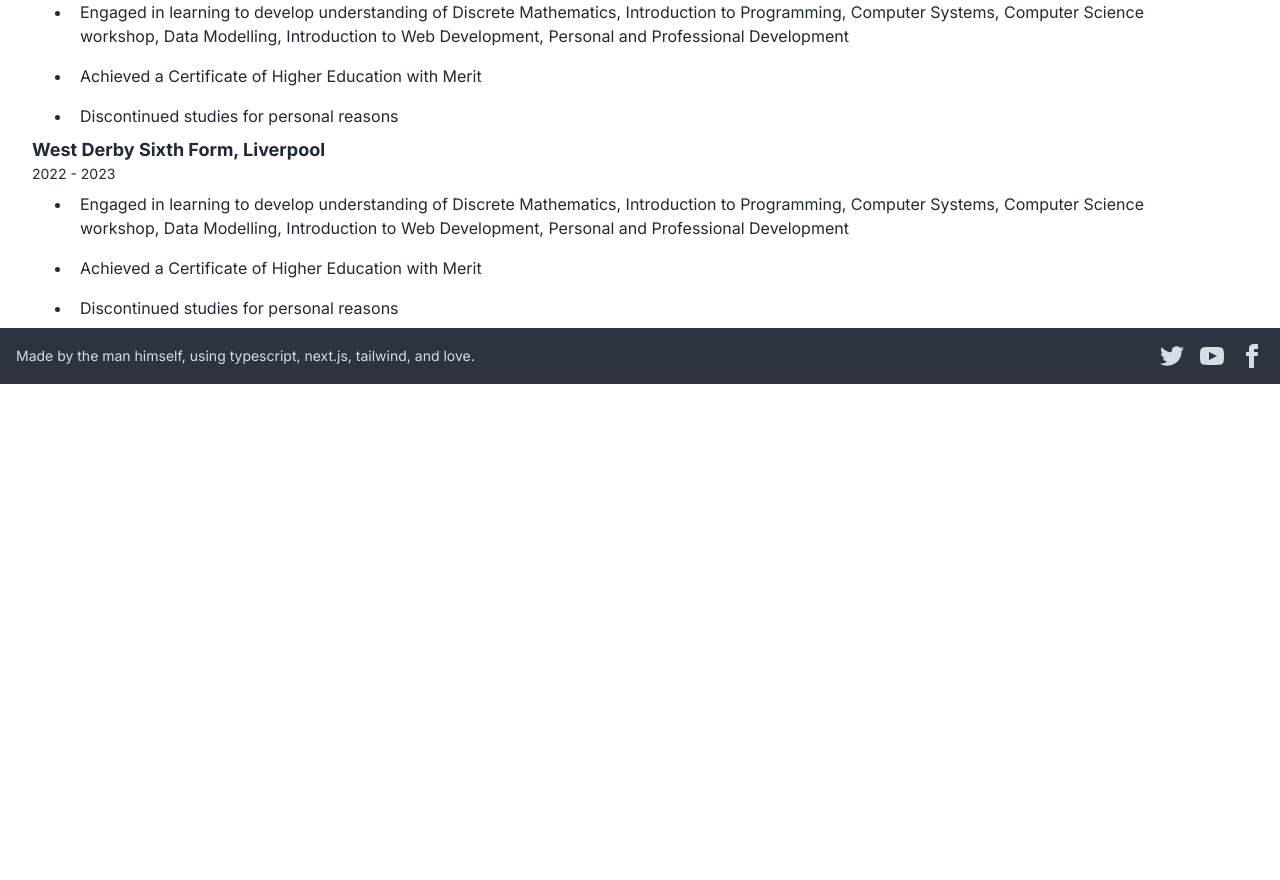
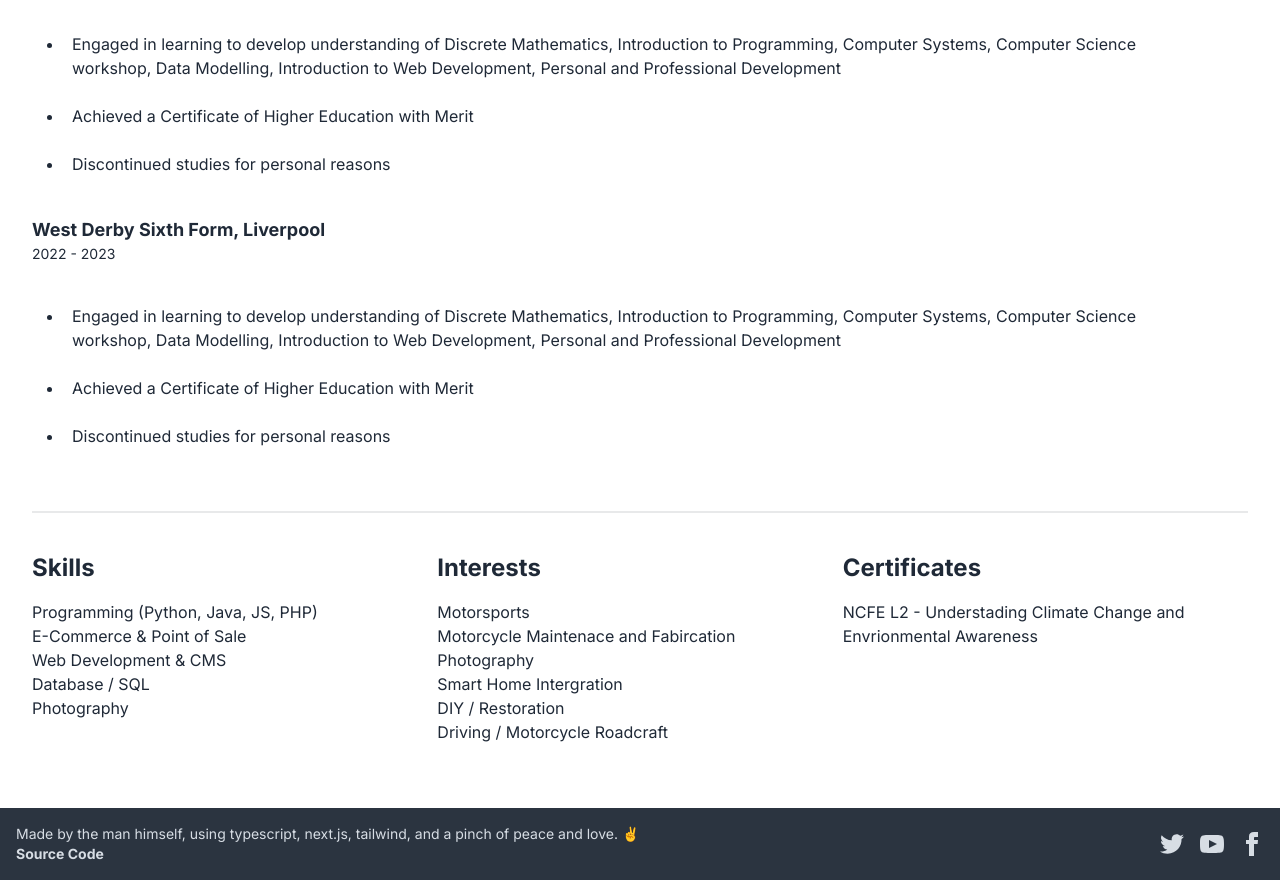
Before and after one commit to jamesharrison0799/cv-website, a Next.js app: page / in a window 1280 px wide. Shown: the part 1060-1940 px from the top of the page. Before the commit the page ends 1444 px from the top, so only its background shows below. Built offline with nearby package versions, Linux system fonts and the light colour scheme.

Commit message:
MVP
all the content is in now, time to style.

```diff
--- a/src/app/data/general.ts
+++ b/src/app/data/general.ts
@@ -23,4 +23,34 @@ export const generalData = {
             href: "https://www.linkedin.com/in/jharrison123/",
         },
     ],
+    lists:[
+        {
+            label:"Skills",
+            list:[
+                "Programming (Python, Java, JS, PHP)",
+                "E-Commerce & Point of Sale",
+                "Web Development & CMS",
+                "Database / SQL",
+                "Photography"
+            ]
+        },
+        {
+            label:"Interests",
+            list:[
+                "Motorsports",
+                "Motorcycle Maintenace and Fabircation",
+                "Photography",
+                "Smart Home Intergration",
+                "DIY / Restoration",
+                "Driving / Motorcycle Roadcraft"
+            ]
+        },
+        {
+            label:"Certificates",
+            list:[
+                "NCFE L2 - Understading Climate Change and Envrionmental Awareness"
+            ]
+        }
+    ]
+
 };
--- a/src/app/layout.tsx
+++ b/src/app/layout.tsx
@@ -1,12 +1,13 @@
 import type { Metadata } from 'next'
 import { Inter } from 'next/font/google'
 import './globals.css'
+import { generalData } from './data/general'
 
 const inter = Inter({ subsets: ['latin'] })
 
 export const metadata: Metadata = {
-  title: 'Create Next App',
-  description: 'Generated by create next app',
+  title: generalData.name + " - CV",
+  description: 'Template by James Harrison - (https://github.com/jamesharrison0799)',
 }
 
 export default function RootLayout({
--- a/src/app/page.tsx
+++ b/src/app/page.tsx
@@ -34,10 +34,10 @@ type EducationProps = Education;
 const EducationData: React.FC<EducationProps> = ({ establishment, course, location, time, details }) => {
   return (
     <>
-      <div className=''>
-        <h1 className='font-bold text-lg'>{establishment}, {location} {(course != null) ? "- " + course : ""}</h1>
+      <div className='card w-128'>
+        <h1 className='card-title font-bold text-lg'>{establishment}, {location} {(course != null) ? "- " + course : ""}</h1>
         <h2 className='text-sm'>{time.start.year} - {time.end.year}</h2>
-        <ul className='mx-10'>
+        <ul className='card-body'>
           {details.map((item, index) => {
             return (
               <li key={index} className='p-2 list-disc'>{item}</li>
@@ -53,7 +53,7 @@ const EducationData: React.FC<EducationProps> = ({ establishment, course, locati
 export default function Home() {
   return (
     <>
-      <main className='container mx-auto px-8'> {/* dont forget about that padding knob ed*/}
+      <main className='container mx-auto px-8 mb-16'> {/* dont forget about that padding knob ed*/}
         <div className='flex flex-row items-center'>
           <div className='basis-2/3 py-8'>
             <h1 className='font-bold text-4xl py-4'>{generalData.name}</h1>
@@ -96,10 +96,33 @@ export default function Home() {
           ))}
         </section>
 
+        <div className="divider"></div>
+        <section>
+          <div className="flex flex-row">
+            {generalData.lists.map((item, index) => {
+              return (
+                <div className="basis-1/3">
+                  <h1 className='font-bold text-2xl py-4' key={index}>{item.label}</h1>
+                  <div>
+                    <ul>
+                      {item.list.map((listItem, index) => {
+                        return (
+                          <li key={index}>{listItem}</li>
+                        )
+                      })}
+                    </ul>
+                  </div>
+                </div>
+              )
+            })}
+          </div>
+
+        </section>
+
       </main>
       <footer className="footer items-center p-4 bg-neutral text-neutral-content">
         <aside className="items-center grid-flow-col">
-            <p>Made by the man himself, using typescript, next.js, tailwind, and love.</p>
+          <p>Made by the man himself, using typescript, next.js, tailwind, and a pinch of peace and love. ✌️ <br /><a href="https://github.com/jamesharrison0799/cv-website.git" className='font-bold'>Source Code</a></p>
         </aside>
         <nav className="grid-flow-col gap-4 md:place-self-center md:justify-self-end">
           <a><svg xmlns="http://www.w3.org/2000/svg" width="24" height="24" viewBox="0 0 24 24" className="fill-current"><path d="M24 4.557c-.883.392-1.832.656-2.828.775 1.017-.609 1.798-1.574 2.165-2.724-.951.564-2.005.974-3.127 1.195-.897-.957-2.178-1.555-3.594-1.555-3.179 0-5.515 2.966-4.797 6.045-4.091-.205-7.719-2.165-10.148-5.144-1.29 2.213-.669 5.108 1.523 6.574-.806-.026-1.566-.247-2.229-.616-.054 2.281 1.581 4.415 3.949 4.89-.693.188-1.452.232-2.224.084.626 1.956 2.444 3.379 4.6 3.419-2.07 1.623-4.678 2.348-7.29 2.04 2.179 1.397 4.768 2.212 7.548 2.212 9.142 0 14.307-7.721 13.995-14.646.962-.695 1.797-1.562 2.457-2.549z"></path></svg>
```
Also changed, not shown: src/app/data/sections/education.ts (+21 -0 lines). Lines whose indentation alone changed are shown as unchanged.
